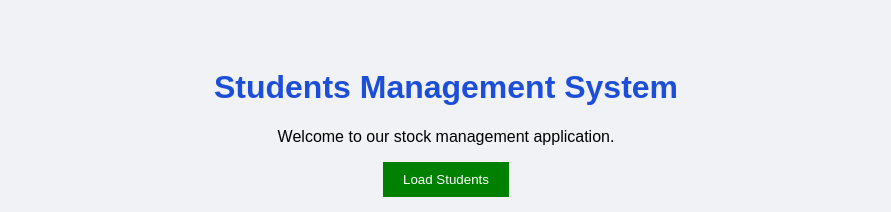
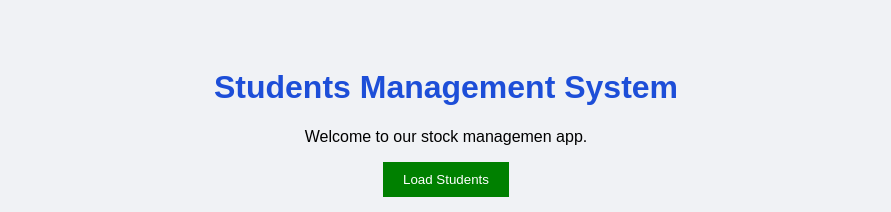
Before and after one commit to ngoga-2050/Stock-Management-System, a plain HTML site: page frontend/index.html in a window 1280 px wide. Shown: the top 212 px of the page, without its empty margins (194-1085 px from the left). Drawn offline with Linux system fonts and the light colour scheme.

Commit message:
test the changes

```diff
--- a/frontend/index.html
+++ b/frontend/index.html
@@ -46,7 +46,7 @@
 
     <h1>Students Management System</h1>
 
-    <p>Welcome to our stock management application.</p>
+    <p>Welcome to our stock managemen app.</p>
 
     <button onclick="loadStudents()">
         Load Students
```
